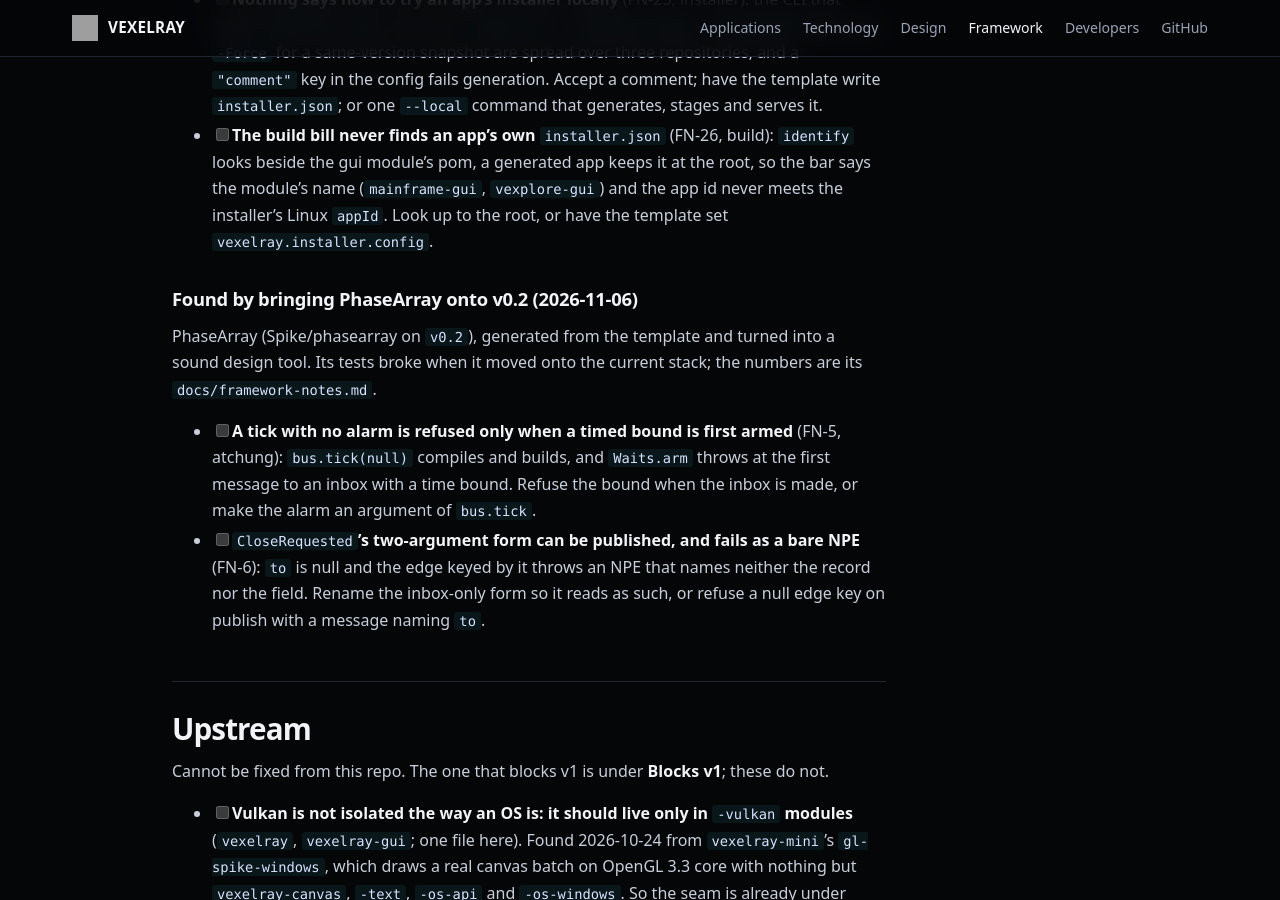
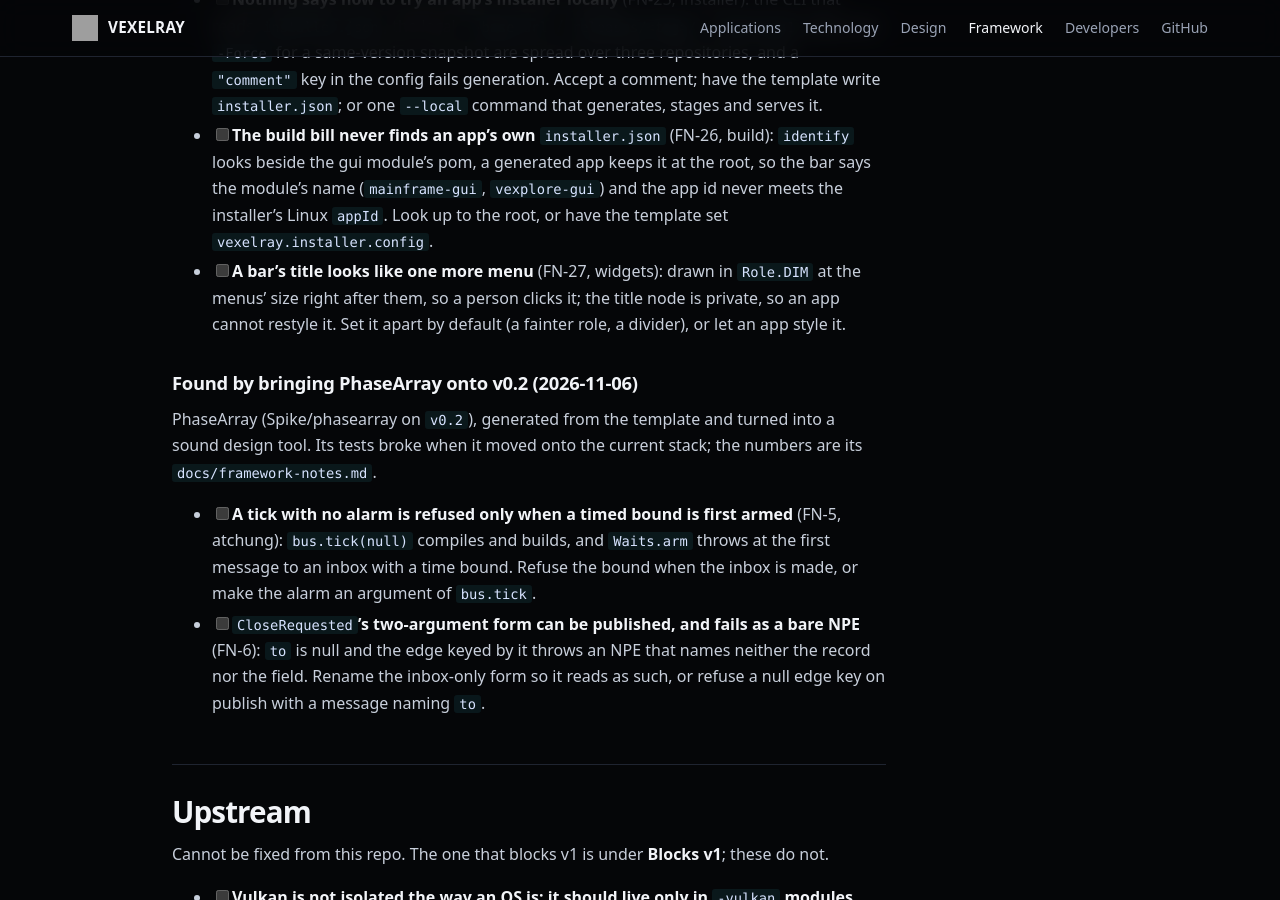
Before and after one commit to sibarum/vexelray-framework, a Jekyll site: the page built from docs/TODO.md, in a window 1280 px wide and 900 px high, scrolled down 39696 px. Built offline with Jekyll 4.4.1, drawn with Linux system fonts in a browser that asks for light colours; our own code applies the rules of GitHub Pages for plain Markdown files.

Commit message:
TODO: FN-27, a bar's title looks like one more menu
Co-Authored-By: Claude Opus 5.5 <noreply@anthropic.com>

```diff
--- a/docs/TODO.md
+++ b/docs/TODO.md
@@ -1389,6 +1389,9 @@ are its v0.2 notes (`docs/framework-notes.md` there).
       module's pom, a generated app keeps it at the root, so the bar says the module's name (`mainframe-gui`,
       `vexplore-gui`) and the app id never meets the installer's Linux `appId`. Look up to the root, or have the template
       set `vexelray.installer.config`.
+- [ ] **A bar's title looks like one more menu** (FN-27, widgets): drawn in `Role.DIM` at the menus' size right
+      after them, so a person clicks it; the title node is private, so an app cannot restyle it. Set it apart by default
+      (a fainter role, a divider), or let an app style it.
 
 ### Found by bringing PhaseArray onto v0.2 (2026-11-06)
 
```
